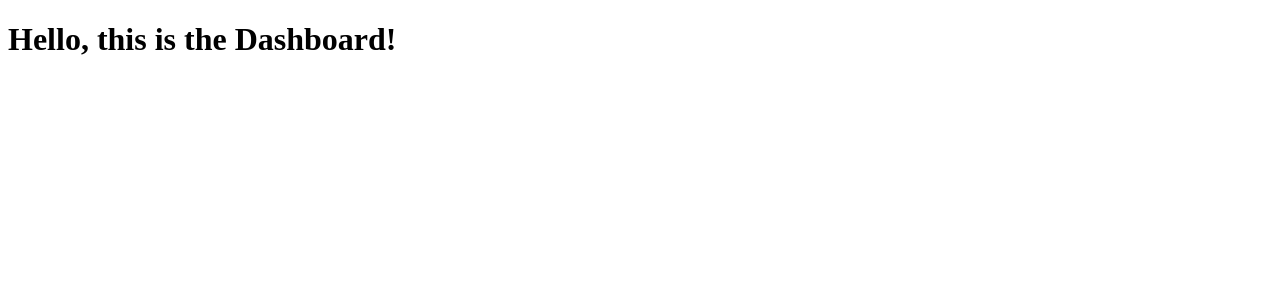
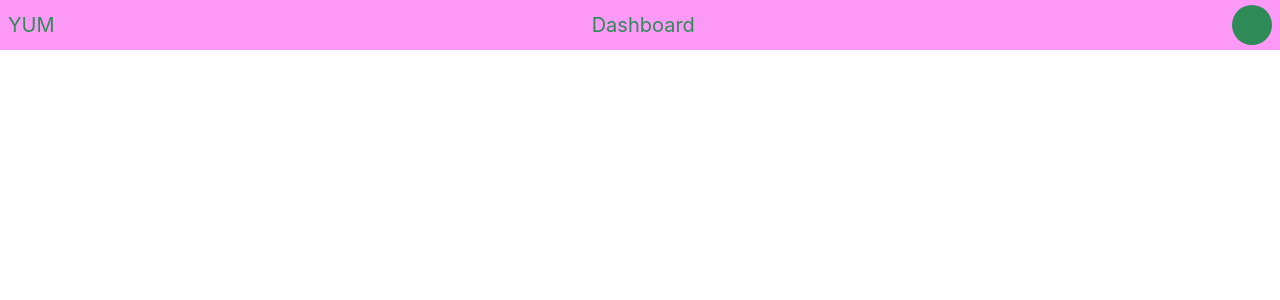
Before and after one commit to jackfales/yum, a Next.js app: page /dashboard in a window 1280 px wide. Shown: the top 300 px of the page. Built offline with nearby package versions, Linux system fonts and the light colour scheme.

Commit message:
Intialize dashboard with basic navbar

```diff
--- a/app/dashboard/page.tsx
+++ b/app/dashboard/page.tsx
@@ -1,7 +1,20 @@
+import styles from "../../styles/Dashboard.module.css"
+
 export const metadata = {
   title: 'Dashboard'
 }
 
-export default function Page() {
-  return <h1>Hello, this is the Dashboard!</h1>
+export default function Dashboard() {
+  // Replace with logic to grab username of current session
+  // Maybe we should have it route to users/[username]?
+  const username = 'dtran';
+
+  return (<>
+    <div className={`${styles.header} ${styles.container}`}>
+      <div>YUM</div>
+      <div>Dashboard</div>
+      <a className={styles.profilepicture} href={`/${username}`}></a>
+    </div>
+  </>
+  )
 }
--- a/app/layout.tsx
+++ b/app/layout.tsx
@@ -1,3 +1,5 @@
+import '../styles/globals.css';
+
 export const metadata = {
   title: 'YUM',
   description: 'A social media web application for chefs and home-cooks alike.',
--- /dev/null
+++ b/styles/Dashboard.module.css
@@ -0,0 +1,21 @@
+.header {
+  font-size: 20px;
+  color: seagreen;
+  height: 50px;
+  width: 100%;
+  background-color:  #FF99F8;
+}
+
+.container {
+  padding: 0 0.5rem;
+  display: flex;
+  justify-content: space-between;
+  align-items: center;
+}
+
+.profilepicture {
+  background-color: seagreen;
+  width: 40px;
+  height: 40px;
+  border-radius: 50%;
+}
--- a/tsconfig.json
+++ b/tsconfig.json
@@ -3,7 +3,7 @@
     "lib": [
       "dom",
       "dom.iterable",
-      "esnext",
+      "esnext"
     ],
     "allowJs": true,
     "skipLibCheck": true,
@@ -15,7 +15,7 @@
     "moduleResolution": "node",
     "resolveJsonModule": true,
     "isolatedModules": true,
-    "jsx": "react-jsx",
+    "jsx": "preserve",
     "plugins": [
       {
         "name": "next"
```
